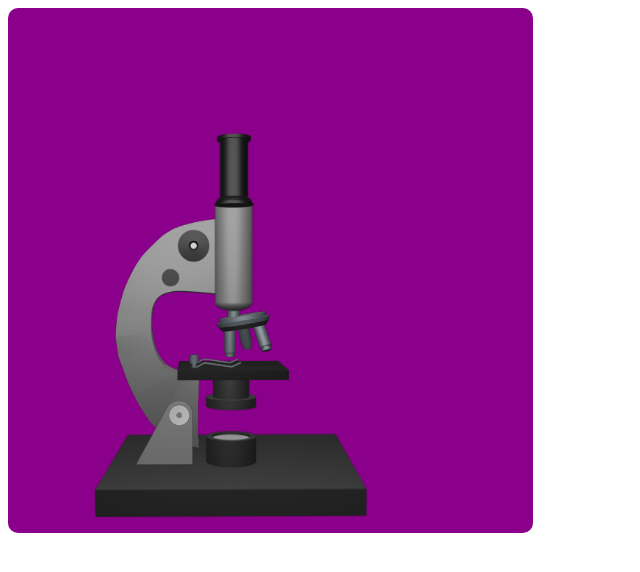
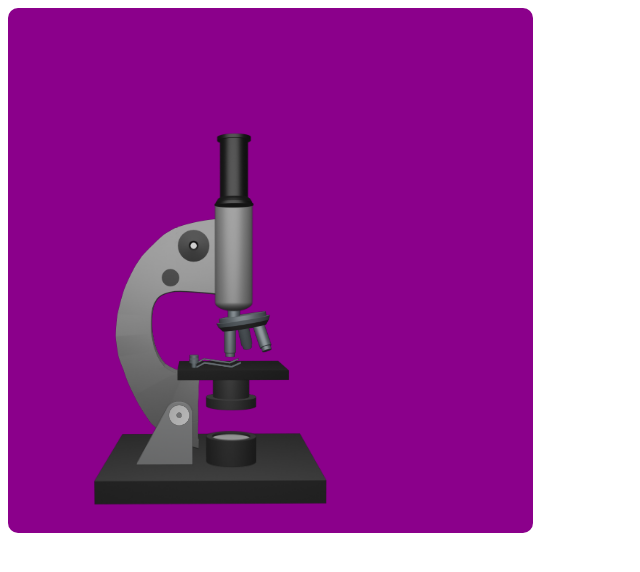
Before and after one commit to shankit7/optical-microscope, a plain HTML site: page index.html in a window 1280 px wide. Shown: the whole page, without its empty margins (0-640 px from the left). Drawn offline with Linux system fonts and the light colour scheme.

Commit message:
update css

```diff
--- a/css/style.css
+++ b/css/style.css
@@ -8,7 +8,7 @@
 
 .base{
     position: absolute;
-width: 282px;
+width: 241px;
 top: 422px;
 left: 82px;
 }
```
